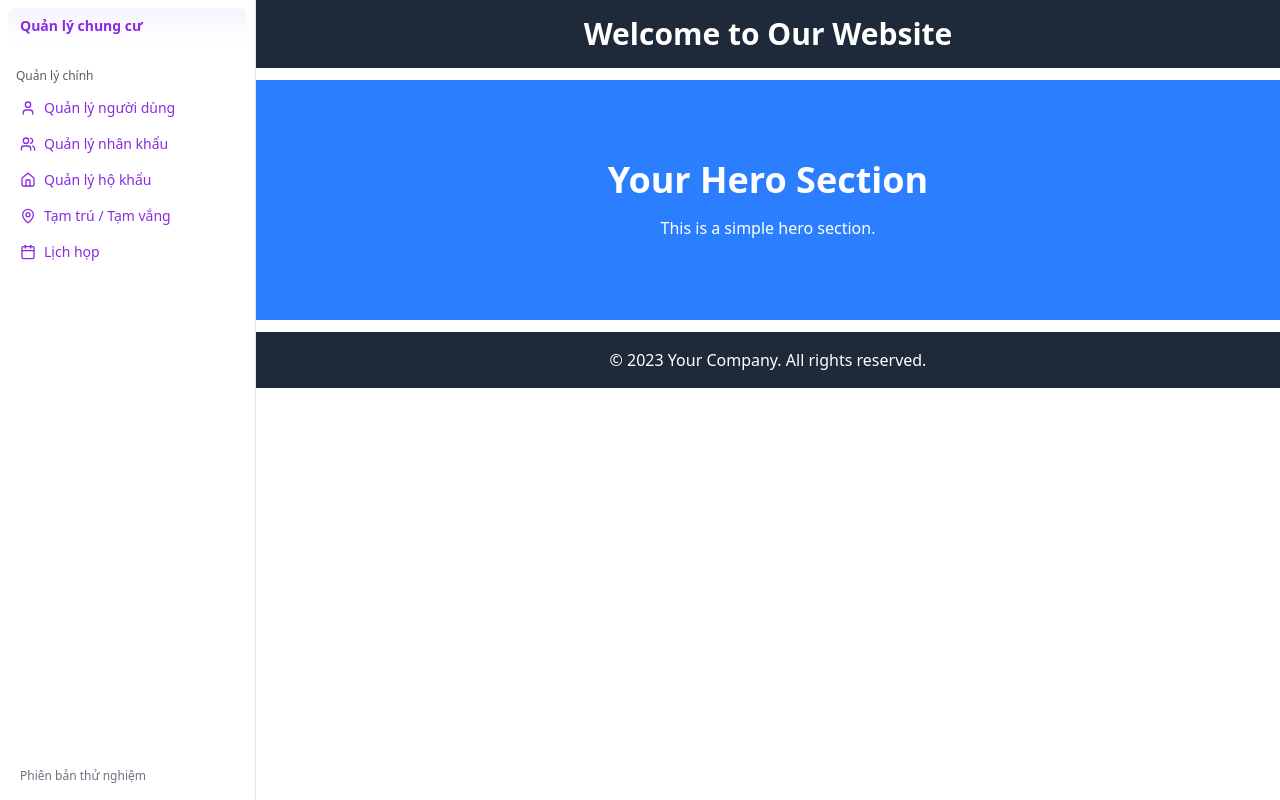
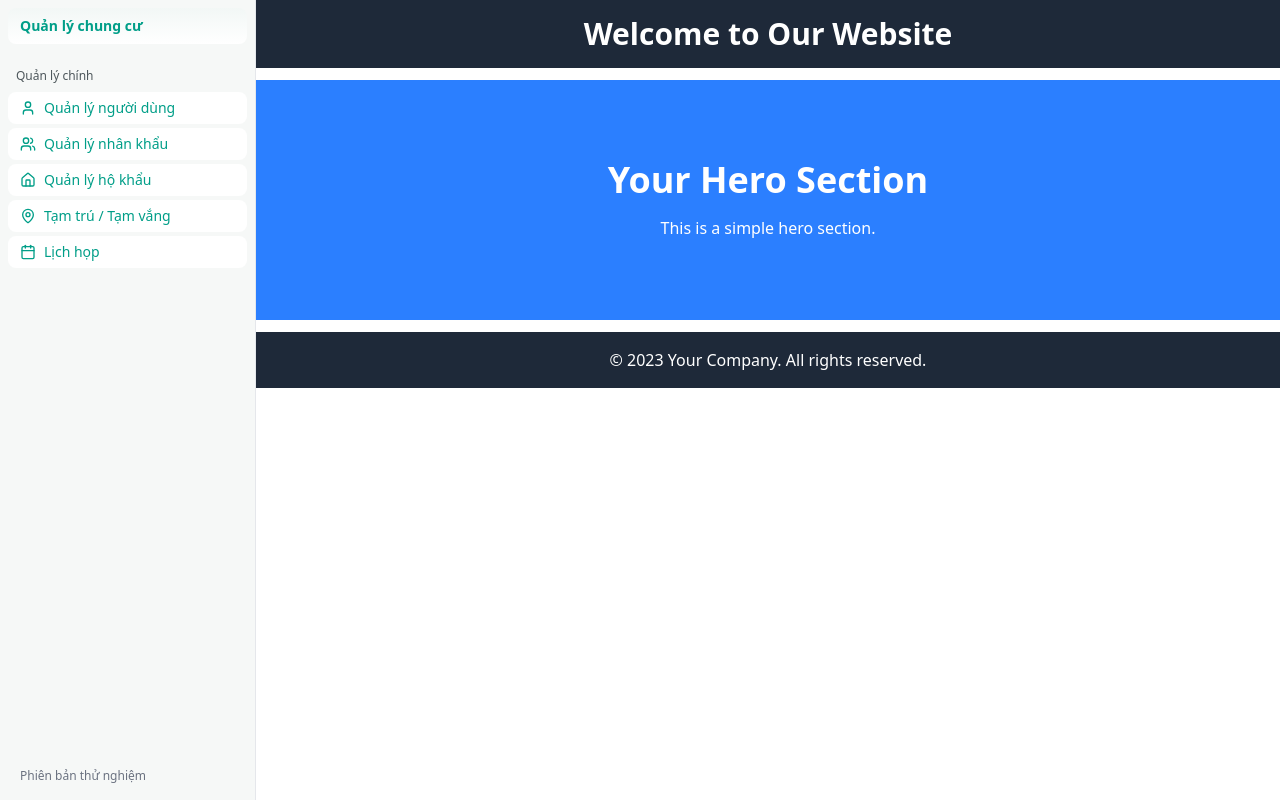
Before and after one commit to thaihoang18/ResidentialManagement-frontend, a React (Vite) app: page / in a window 1280 px wide. Built offline with nearby package versions, Linux system fonts and the light colour scheme.

Commit message:
update UI

```diff
--- a/src/components/ui/input.jsx
+++ b/src/components/ui/input.jsx
@@ -13,7 +13,7 @@ function Input({
       data-slot="input"
       className={cn(
         "file:text-foreground placeholder:text-muted-foreground selection:bg-primary selection:text-primary-foreground dark:bg-input/30 border-input h-9 w-full min-w-0 rounded-md border bg-transparent px-3 py-1 text-base shadow-xs transition-[color,box-shadow] outline-none file:inline-flex file:h-7 file:border-0 file:bg-transparent file:text-sm file:font-medium disabled:pointer-events-none disabled:cursor-not-allowed disabled:opacity-50 md:text-sm",
-        "focus-visible:border-ring focus-visible:ring-ring/50 focus-visible:ring-[3px]",
+        "focus-visible:border-ring focus-visible:ring-ring/20 focus-visible:ring-[2px]",
         "aria-invalid:ring-destructive/20 dark:aria-invalid:ring-destructive/40 aria-invalid:border-destructive",
         className
       )}
--- a/src/index.css
+++ b/src/index.css
@@ -27,42 +27,45 @@
   --popover: #ffffff;
   --popover-foreground: #111827;
 
-  /* Accent / Primary sử dụng #8A2BE2 */
-  --primary: #8A2BE2;
+  /* Accent / Primary: updated to #00c2a8 and softened for calm UI */
+  --primary: #00c2a8;
+  --primary-rgb: 0,194,168;
+  --primary-dark: #009e88;
+  --primary-light: #33e6cf;
   --primary-foreground: #ffffff;
-  --primary-gradient: linear-gradient(90deg,#8A2BE2 0%,#6F1DD8 100%);
-  --primary-shadow: 0 8px 20px rgba(138,43,226,0.12);
+  --primary-gradient: linear-gradient(90deg,#00c2a8 0%,#009e88 100%);
+  --primary-shadow: 0 6px 14px rgba(var(--primary-rgb),0.025);
 
-  /* thêm biến hover siêu nhạt */
-  /* hover màu tím - tăng nhẹ alpha để rõ hơn trên sidebar */
-  --primary-hover-bg: rgba(138,43,226,0.08); /* nhạt nhưng rõ hơn */
-  --primary-hover-bg-very: rgba(138,43,226,0.05); /* nhạt vừa phải cho các vùng nhạy cảm */
-  --primary-hover-border: rgba(138,43,226,0.18);
+  /* hover / subtle backgrounds (very low alpha) */
+  --primary-hover-bg: rgba(var(--primary-rgb),0.025);
+  --primary-hover-bg-very: rgba(var(--primary-rgb),0.01);
+  --primary-hover-border: rgba(var(--primary-rgb),0.035);
   --secondary: #f3f4f6;
   --secondary-foreground: #111827;
   --muted: #f3f4f6;
   --muted-foreground: #6b7280;
-  --accent: #8A2BE2;
+  --accent: var(--primary);
   --accent-foreground: #ffffff;
   --destructive: #ef4444;
   --border: #e5e7eb;
   --input: #f9fafb;
-  --ring: #e9d6ff;
+  --ring: #cff9f3;
 
-  --chart-1: #6b21a8;
-  --chart-2: #7c3aed;
-  --chart-3: #a78bfa;
-  --chart-4: #c7b4ff;
-  --chart-5: #d8b4fe;
+  --chart-1: #008271; /* strong, darker */
+  --chart-2: #00c2a8; /* base (primary) */
+  --chart-3: #5dd8c4; /* light hover */
+  --chart-4: #e0f5f1; /* very light */
+  --chart-5: #f5fbfa;
 
-  --sidebar: #ffffff;
-  --sidebar-foreground: #111827;
-  --sidebar-primary: #8A2BE2;
+  /* slightly muted sidebar background and stronger text for contrast without glare */
+  --sidebar: #f6f8f7;
+  --sidebar-foreground: #06121a;
+  --sidebar-primary: var(--primary);
   --sidebar-primary-foreground: #ffffff;
-  --sidebar-accent: #8A2BE2;
+  --sidebar-accent: var(--primary);
   --sidebar-accent-foreground: #ffffff;
   --sidebar-border: #e5e7eb;
-  --sidebar-ring: #e9d6ff;
+  --sidebar-ring: #f0fcfa;
 
   /* responsive calendar cell height:
      - min 100px
@@ -118,18 +121,18 @@
 
 /* Slightly stronger hover for event items for visibility */
 .daycell-event:hover {
-  background: linear-gradient(90deg, rgba(138,43,226,0.10), rgba(255,255,255,0));
+  background: linear-gradient(90deg, rgba(var(--primary-rgb),0.03), rgba(255,255,255,0));
 }
 
 /* dành cho các item có event-accent (vệt tím trái): hover làm nền nhạt hơn */
 .event-accent:hover {
-  background: linear-gradient(90deg, rgba(138,43,226,0.12), rgba(255,255,255,0));
+  background: linear-gradient(90deg, rgba(var(--primary-rgb),0.02), rgba(255,255,255,0));
 }
 
 /* đảm bảo focus nhận được ring tím nhẹ */
 .accent-ring:focus,
 .accent-ring:focus-visible {
-  box-shadow: 0 0 0 6px rgba(138,43,226,0.08);
+  box-shadow: 0 0 0 6px rgba(var(--primary-rgb),0.03);
   outline: none;
 }
 
@@ -139,7 +142,7 @@
     background-color: #ffffff;
   }
   a:hover {
-    color: #7a23d1;
+    color: var(--primary-dark);
   }
   button {
     background-color: #ffffff;
@@ -192,24 +195,24 @@
   --card-foreground: #111827;
   --popover: #ffffff;
   --popover-foreground: #111827;
-  --primary: #8A2BE2;
+  --primary: #32f1cd;
   --primary-foreground: #ffffff;
   --secondary: #f3f4f6;
   --secondary-foreground: #111827;
   --muted: #f3f4f6;
   --muted-foreground: #6b7280;
-  --accent: #8A2BE2;
+  --accent: var(--primary);
   --accent-foreground: #ffffff;
   --destructive: #ef4444;
   --border: #e5e7eb;
   --input: #f9fafb;
-  --ring: #e9d6ff;
+  --ring: #f0fcfa;
   --sidebar: #ffffff;
-  --sidebar-foreground: #111827;
+  --sidebar-foreground: #0b1220;
 }
 
 .header-gradient {
-  background: linear-gradient(180deg, rgba(138,43,226,0.06), rgba(255,255,255,1));
+  background: linear-gradient(180deg, rgba(var(--primary-rgb),0.015), rgba(255,255,255,1));
 }
 
 .accent-gradient-bg {
@@ -225,19 +228,19 @@
 }
 
 .accent-outline {
-  border-color: rgba(138,43,226,0.12);
-  color: var(--primary);
+  border-color: rgba(var(--primary-rgb),0.05);
+  color: var(--primary-dark);
   background: #fff;
 }
 
 .accent-text {
-  color: var(--primary) !important;
+  color: var(--primary-dark) !important;
 }
 
 .event-accent {
-  /* trước đây dùng cho vệt trái; giờ chuyển thành alias nhẹ nếu cần */
-  background: linear-gradient(90deg, rgba(138,43,226,0.04), rgba(255,255,255,0));
-  border-left: 4px solid var(--primary);
+  /* subtle left accent stripe */
+  background: linear-gradient(90deg, rgba(var(--primary-rgb),0.01), rgba(255,255,255,0));
+  border-left: 2px solid rgba(var(--primary-rgb),0.7);
 }
 
 /* NEW: highlight for day cells that have events
@@ -246,10 +249,10 @@
    - cursor pointer, hover hơi đậm hơn
 */
 .daycell-has-events {
-  background: linear-gradient(180deg, rgba(138,43,226,1) 0%, rgba(111,29,216,0.95) 100%);
+  background: linear-gradient(180deg, var(--primary) 0%, rgba(var(--primary-rgb),0.80) 100%);
   color: #ffffff;
   border-radius: 0.5rem; /* match DayCell rounded */
-  box-shadow: 0 6px 18px rgba(138,43,226,0.12);
+  box-shadow: 0 6px 18px rgba(var(--primary-rgb),0.07);
   cursor: pointer;
   transition: transform 0.12s ease, box-shadow 0.12s ease, filter 0.12s ease;
   /* ensure text inside uses white where applicable */
@@ -262,9 +265,9 @@
 
 /* hover: mild brighten / scale for affordance */
 .daycell-has-events:hover {
-  transform: translateY(-2px);
-  filter: brightness(1.03);
-  box-shadow: 0 10px 26px rgba(138,43,226,0.16);
+  transform: translateY(-1px);
+  filter: brightness(1.02);
+  box-shadow: 0 8px 22px rgba(var(--primary-rgb),0.09);
 }
 
 /* non-clickable daycells remain default pointer */
@@ -283,7 +286,7 @@
 .daycell-has-events:focus,
 .daycell-has-events:focus-visible {
   outline: none;
-  box-shadow: 0 0 0 6px rgba(138,43,226,0.12);
+  box-shadow: 0 0 0 6px rgba(var(--primary-rgb),0.08);
 }
 
 /* small round badge bottom-right showing number of events */
@@ -301,10 +304,10 @@
   font-size: 12px;
   font-weight: 600;
   line-height: 1;
-  box-shadow: 0 4px 10px rgba(0,0,0,0.08);
+  box-shadow: 0 3px 8px rgba(0,0,0,0.05);
   transition: transform 0.12s ease, background-color 0.12s ease;
   z-index: 10;
-  /* default for non-purple cell (if ever used) */
+  /* default for non-primary cell (if ever used) */
   background: var(--primary);
   color: #ffffff;
   border: 0;
@@ -314,7 +317,7 @@
 .daycell-has-events .daycell-badge {
   background: #ffffff;
   color: var(--primary);
-  box-shadow: 0 6px 18px rgba(138,43,226,0.12);
+  box-shadow: 0 6px 18px rgba(var(--primary-rgb),0.12);
   border: 1px solid rgba(0,0,0,0.04);
 }
 
@@ -344,7 +347,7 @@ button {
 .header-gradient .accent-text:hover,
 .header-gradient button:hover {
   transform: translateY(-0.6px);
-  box-shadow: 0 6px 12px rgba(138,43,226,0.08);
+  box-shadow: 0 6px 12px rgba(var(--primary-rgb),0.08);
 }
 
 /* Disable hover/lift for the header title (Lịch họp) */
@@ -357,7 +360,7 @@ button {
 
 /* stronger hover shadow variable (already exists, but ensure presence) */
 :root {
-  --primary-hover-shadow: 0 10px 30px rgba(138,43,226,0.16);
+  --primary-hover-shadow: 0 10px 30px rgba(var(--primary-rgb),0.16);
 }
 
 /* Generic action buttons (save, cancel, edit, delete) get a subtle lift + shadow on hover */
--- a/src/pages/household/components/HouseholdSplitDialog.jsx
+++ b/src/pages/household/components/HouseholdSplitDialog.jsx
@@ -224,7 +224,7 @@ export default function HouseholdSplitDialog({
                 <TableBody>
                   {residents.length ? (
                     residents.map((r) => (
-                      <TableRow key={r.id} className="hover:bg-purple-50">
+                      <TableRow key={r.id} className="hover:bg-teal-50">
                         <TableCell>
                           <input
                             type="checkbox"
--- a/src/pages/household/components/HouseholdTable.jsx
+++ b/src/pages/household/components/HouseholdTable.jsx
@@ -85,7 +85,7 @@ export default function HouseholdTable({ data, onEdit, onDelete, onSplit }) {
         { id: "street", label: "Tên đường", type: "select" },
         { id: "head_name", label: "Tên chủ hộ", type: "text", placeholder: "VD: Nguyễn Văn A" },
       ]}
-      rowClassName="hover:bg-purple-50"
+      rowClassName="hover:bg-teal-50"
     />
   );
 }
--- a/src/pages/meeting/components/DayCell.jsx
+++ b/src/pages/meeting/components/DayCell.jsx
@@ -17,7 +17,7 @@ export default function DayCell({ day, isCurrentMonth, isToday, events, onDayDet
 
   return (
     <div
-      className={`rounded-lg ${isCurrentMonth ? 'bg-white shadow-sm hover:bg-purple-50' : 'bg-gray-50 text-gray-400'} daycell ${hasEvents ? 'daycell-has-events' : ''} ${!isCurrentMonth ? 'outside-month' : ''}`}
+      className={`rounded-lg ${isCurrentMonth ? 'bg-white shadow-sm hover:bg-teal-50' : 'bg-gray-50 text-gray-400'} daycell ${hasEvents ? 'daycell-has-events' : ''} ${!isCurrentMonth ? 'outside-month' : ''}`}
       onClick={() => { if (hasEvents) onDayDetail(day); }}
       role={hasEvents ? "button" : undefined}
       tabIndex={hasEvents ? 0 : -1}
--- a/src/pages/resident/components/ResidentTable.jsx
+++ b/src/pages/resident/components/ResidentTable.jsx
@@ -47,7 +47,7 @@ export default function ResidentTable({ data = [], onEdit, onDelete, loading })
       loading={loading}
       enableSearch
       searchPlaceholder="Tìm theo tên, số CMND, quê quán..."
-      rowClassName="hover:bg-purple-50"
+      rowClassName="hover:bg-teal-50"
     />
   );
 }
```
